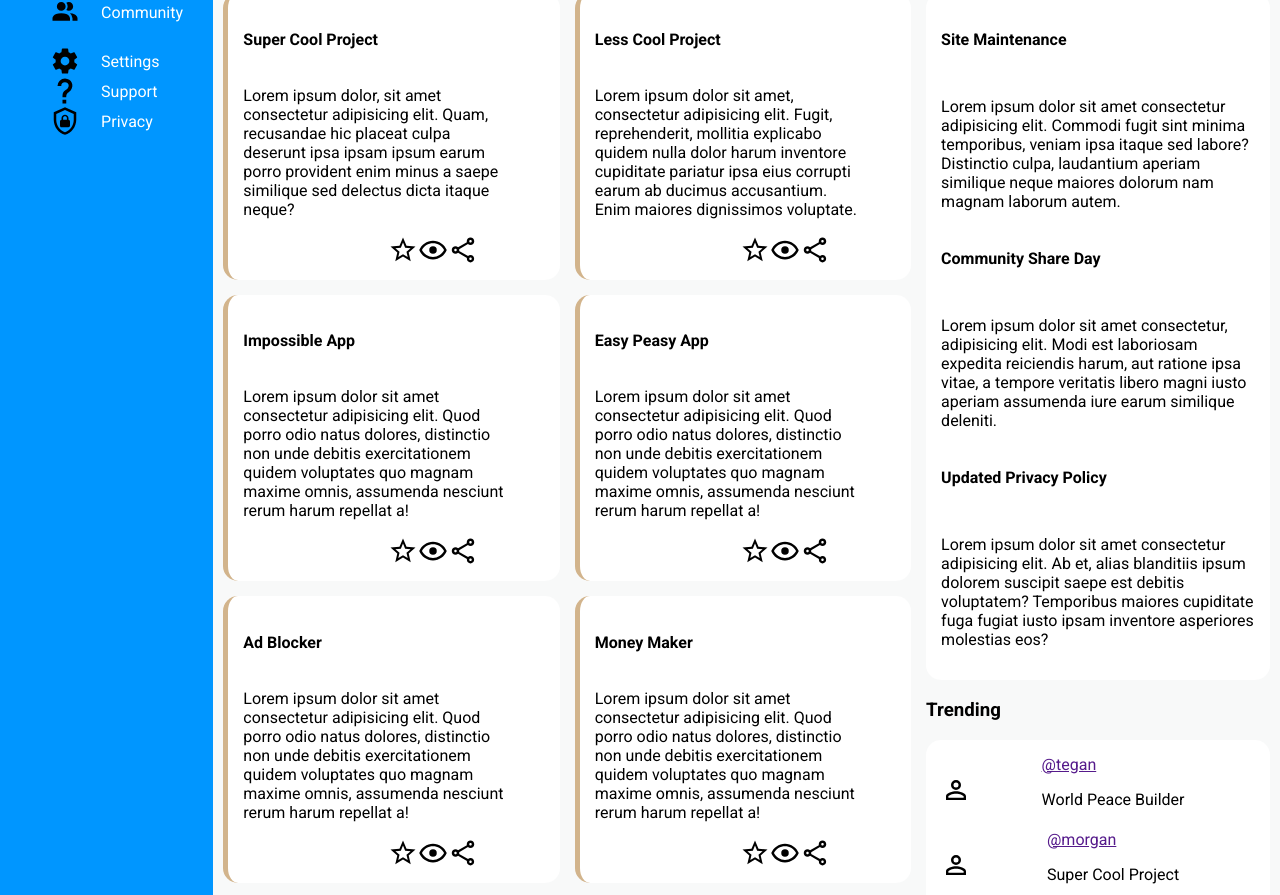
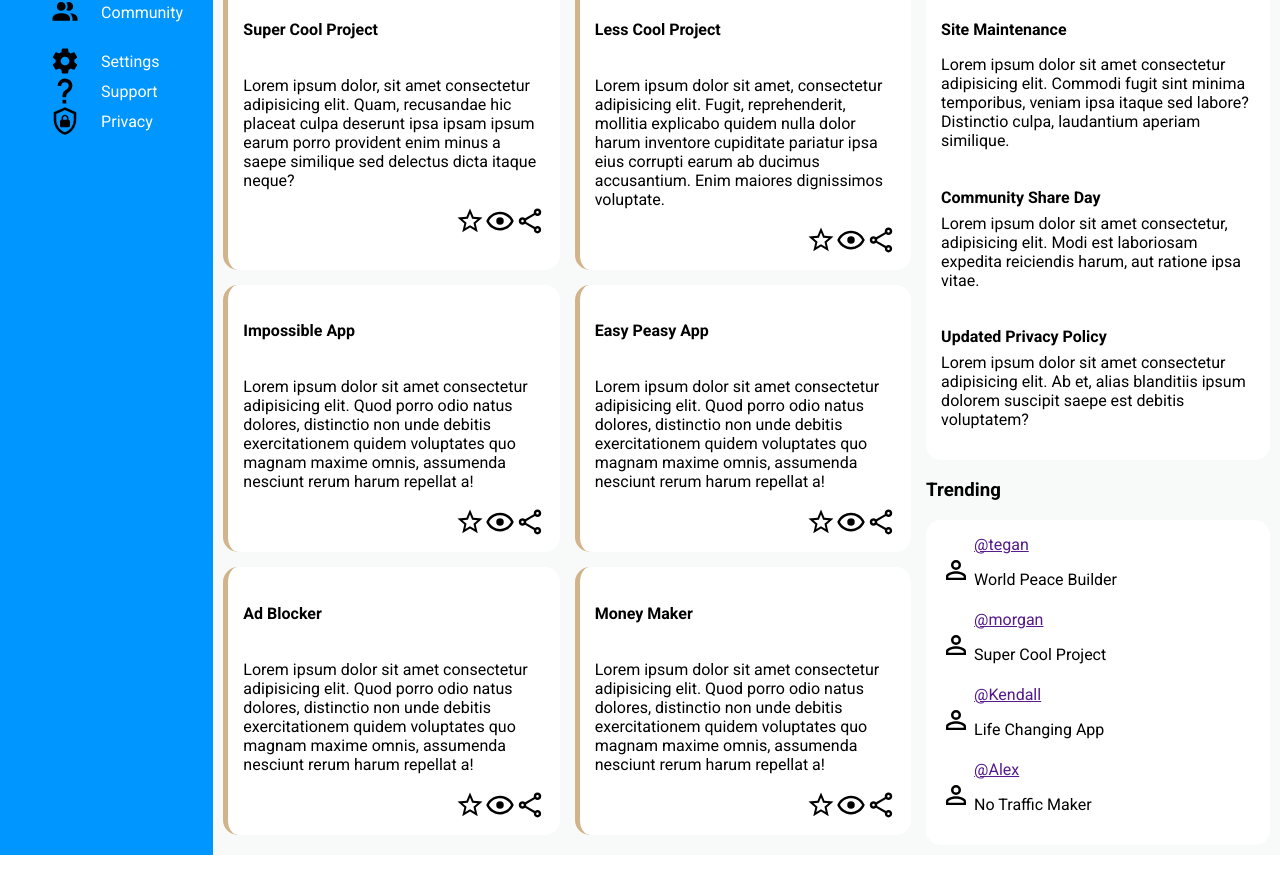
Before and after one commit to Thomas-Randell/TOP-Admin-Dashboard, a plain HTML site: page index.html in a window 1280 px wide. Shown: the part 244-1139 px from the top of the page. After the commit the page ends 1099 px from the top, so only its background shows below. Drawn offline with Linux system fonts and the light colour scheme.

Commit message:
Adjust project-card styling grid-template column properties adjusted to "1fr auto" to position interact buttons at right of project card.

```diff
--- a/index.html
+++ b/index.html
@@ -197,22 +197,18 @@
                             <h4>Site Maintenance</h4>
                             <p>Lorem ipsum dolor sit amet consectetur adipisicing elit. Commodi fugit sint minima
                                 temporibus, veniam ipsa itaque sed labore? Distinctio culpa, laudantium aperiam
-                                similique
-                                neque maiores dolorum nam magnam laborum autem.</p>
+                                similique.</p>
                         </div>
                         <div class="announcement-content">
                             <h4>Community Share Day</h4>
                             <p>Lorem ipsum dolor sit amet consectetur, adipisicing elit. Modi est laboriosam expedita
-                                reiciendis harum, aut ratione ipsa vitae, a tempore veritatis libero magni iusto aperiam
-                                assumenda iure earum similique deleniti.</p>
+                                reiciendis harum, aut ratione ipsa vitae.</p>
                         </div>
                         <div class="announcement-content">
                             <h4>Updated Privacy Policy</h4>
                             <p>Lorem ipsum dolor sit amet consectetur adipisicing elit. Ab et, alias blanditiis ipsum
                                 dolorem
-                                suscipit saepe est debitis voluptatem? Temporibus maiores cupiditate fuga fugiat iusto
-                                ipsam
-                                inventore asperiores molestias eos?</p>
+                                suscipit saepe est debitis voluptatem? </p>
                         </div>
                     </div>
                 </div>
@@ -256,5 +252,4 @@
         </div>
     </div>
 </body>
-
 </html>
--- a/style.css
+++ b/style.css
@@ -66,7 +66,7 @@ p {
 
 /* Header */
 .header {
-    padding: 15px;
+    padding: 10px;
     display: grid;
     grid-template-rows: 0.33fr 0.67fr;
     grid-template-columns: 1fr;
@@ -151,7 +151,7 @@ p {
     border-radius: 15px;
     padding: 15px;
     display: grid;
-    grid-template: 0.1fr .8fr .1fr / .80fr .20fr;
+    grid-template: 0.1fr .8fr .1fr / 1fr auto;
 }
 
 .project-card > h4 {
@@ -164,9 +164,9 @@ p {
 
 .interact {
     display: grid;
-    grid-template-columns: 1fr repeat(3, 30px);
+    grid-template-columns: repeat(3, 30px);
     align-items: center;
-    grid-area: 3 / 2 / -1 / span 1;
+    grid-area: 3 / 2 / 4 / span 1;
 }
 
 .announcements {
@@ -188,7 +188,10 @@ p {
 }
 
 .announcement-content > h4 {
-    margin-bottom: 3px;
+    margin-bottom: 1px;
+}
+.announcement-content > p {
+    margin-top: 1px;
 }
 
 .trending {
@@ -200,12 +203,14 @@ p {
     border-radius: 15px;
     padding: 15px;
     display: grid;
-    grid-template: .5fr .5fr / .25fr .75fr;
+    grid-template: .5fr .5fr / auto .75fr;
     gap: 5px
 }
 
 .trending-item {
     display: grid;
+    grid-template-columns: min-content 1fr;
+    gap: 3px;
     grid-column: 1 / span 2;
     align-items: center;
 }
```
